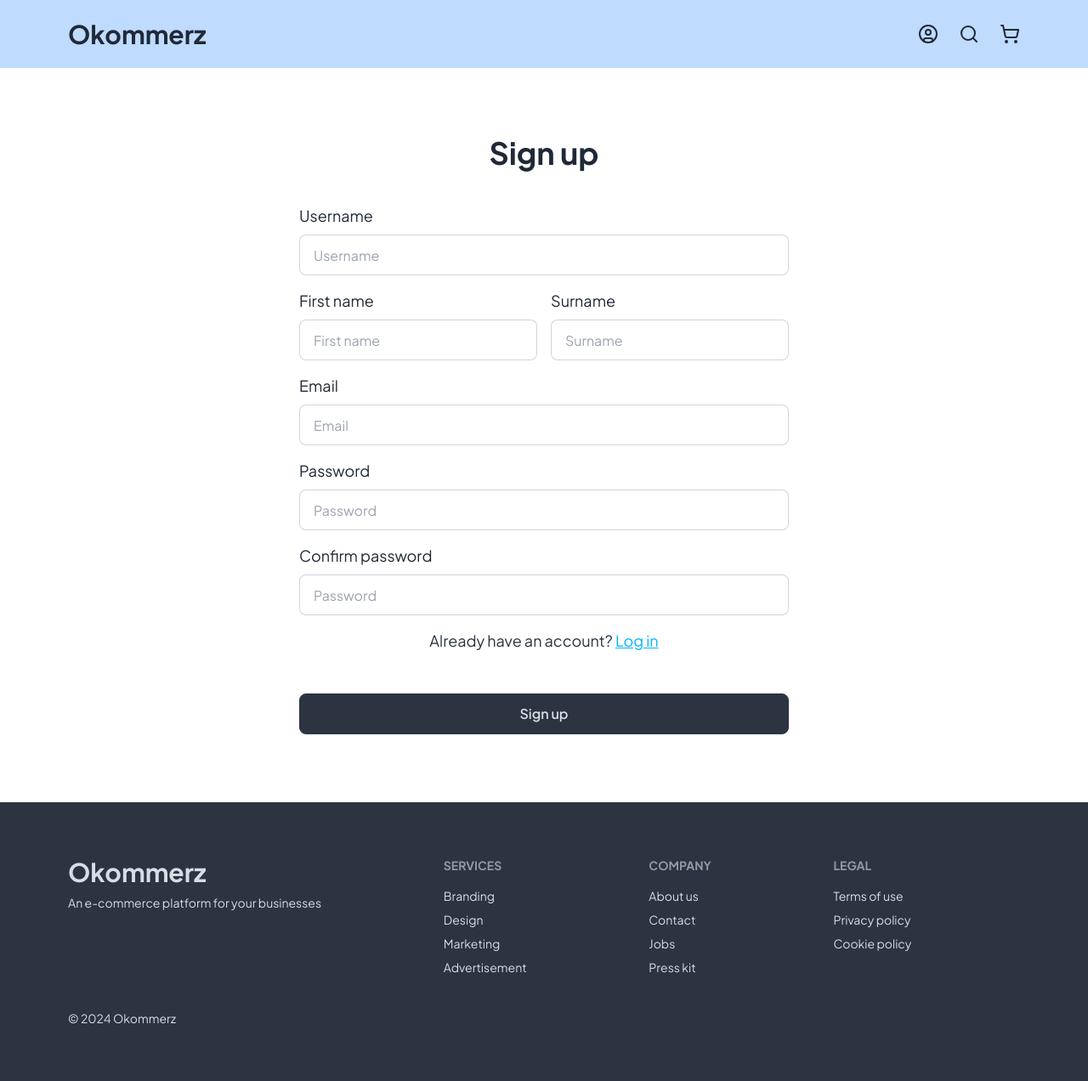
After one commit to suttirakcha/okommerz, a Django app: page /signup/ in a window 1280 px wide. The commit adds this page. Shown: the whole page at 85% size. Run offline with Django 4.2, Linux system fonts and the light colour scheme; some libraries are stand-ins or nearby versions.

Commit message:
Create a sign up form and a searchbar

```diff
--- a/okommerz/settings.py
+++ b/okommerz/settings.py
@@ -108,9 +108,9 @@ LOGOUT_REDIRECT_URL = '/'
 # Internationalization
 # https://docs.djangoproject.com/en/4.2/topics/i18n/
 
-LANGUAGE_CODE = 'en-us'
+LANGUAGE_CODE = 'en-gb'
 
-TIME_ZONE = 'UTC'
+TIME_ZONE = 'Asia/Bangkok'
 
 USE_I18N = True
 
--- a/products/forms.py
+++ b/products/forms.py
@@ -1,13 +1,19 @@
 from django import forms
+from django.contrib.auth.forms import UserCreationForm
+from django.contrib.auth.models import User
 
 class SignInForm(forms.Form):
     username = forms.CharField(max_length=255)
     password = forms.CharField(max_length=255, widget=forms.PasswordInput)
 
-class SignUpForm(forms.Form):
+class SignUpForm(UserCreationForm):
     username = forms.CharField(max_length=255)
     first_name = forms.CharField(max_length=255)
-    surname = forms.CharField(max_length=255)
+    last_name = forms.CharField(max_length=255)
     email = forms.EmailField()
-    password = forms.CharField(max_length=255, widget=forms.PasswordInput)
-    reenter_password = forms.CharField(max_length=255, widget=forms.PasswordInput)
+    password1 = forms.CharField(max_length=255, widget=forms.PasswordInput)
+    password2 = forms.CharField(max_length=255, widget=forms.PasswordInput)
+
+    class Meta:
+        model = User
+        fields = ('username', 'first_name', 'last_name', 'email', 'password1', 'password2')
--- a/products/templates/base.html
+++ b/products/templates/base.html
@@ -39,12 +39,13 @@
             <svg xmlns="http://www.w3.org/2000/svg" width="24" height="24" viewBox="0 0 24 24" fill="none" stroke="currentColor" stroke-width="2" stroke-linecap="round" stroke-linejoin="round" class="lucide lucide-circle-user"><circle cx="12" cy="12" r="10"/><circle cx="12" cy="10" r="3"/><path d="M7 20.662V19a2 2 0 0 1 2-2h6a2 2 0 0 1 2 2v1.662"/></svg>
           </a>
         {% endif %}
+        {% include 'searchbar.html' %}
         {% include 'cart.html' %}
       </nav>
     </div>
   </header>
   {% block hero %}{% endblock %}
-  <main class='page-container main-body px-10 py-20 lg:p-20'>
+  <main class='page-container main-body p-10 lg:p-20'>
     {% block content %}
     {% endblock %}
   </main>
--- a/products/templates/cart.html
+++ b/products/templates/cart.html
@@ -17,7 +17,7 @@
 
       <div class='h-full flex flex-col justify-center items-center gap-y-2'>
         <h1 class='text-xl font-bold'>Your cart is empty</h1>
-        <p>Go to the shop and browse for any products.</p>
+        <p>Let's go to the shop and browse any products.</p>
       </div>
 
       <div class='invisible'>
--- /dev/null
+++ b/products/templates/searchbar.html
@@ -0,0 +1,20 @@
+<div class="drawer drawer-end">
+  <input id="search-drawer" type="checkbox" class="drawer-toggle" />
+  <div class="drawer-content">
+    <label for="search-drawer" class='cursor-pointer'>
+      <svg xmlns="http://www.w3.org/2000/svg" width="24" height="24" viewBox="0 0 24 24" fill="none" stroke="currentColor" stroke-width="2" stroke-linecap="round" stroke-linejoin="round" class="lucide lucide-search"><circle cx="11" cy="11" r="8"/><path d="m21 21-4.3-4.3"/></svg>
+    </label>
+  </div>
+  <div class="drawer-side overflow-hidden z-[99]">
+    <label for="search-drawer" aria-label="close sidebar" class="drawer-overlay"></label>
+    <div class='menu p-6 w-full min-h-full bg-base-200 text-base-content flex flex-col justify-between'>
+      <div class='flex lg:grid grid-cols-3 items-center'>
+        <div></div>
+        <input type="text" placeholder="Search products" class="input input-bordered w-full max-w-lg" />
+        <label class='cursor-pointer flex justify-end ml-4 lg:ml-0' aria-label="close sidebar" for='search-drawer'>
+          <svg xmlns="http://www.w3.org/2000/svg" width="24" height="24" viewBox="0 0 24 24" fill="none" stroke="currentColor" stroke-width="2" stroke-linecap="round" stroke-linejoin="round" class="lucide lucide-x"><path d="M18 6 6 18"/><path d="m6 6 12 12"/></svg>
+        </label>
+      </div>
+    </div>
+  </div>
+</div>
--- a/products/templates/signup.html
+++ b/products/templates/signup.html
@@ -4,24 +4,43 @@
 
 {% block content %}
 
-<div id='signin-form'>
+<div id='signup-form'>
   <h1 class='text-4xl font-bold text-center mb-10'>Sign up</h1>
 
-  <form method='POST' class='flex flex-col gap-y-2 max-w-xl mx-auto'>
+  <form method='POST' class='flex flex-col gap-y-4 max-w-xl mx-auto'>
     {% csrf_token %}
+
     <div class='flex flex-col gap-y-2'>
-      <label for="id_username" class='text-lg' id='user_label'>Username</label>
+      <label for="id_username" class='text-lg'>Username</label>
       <input type="text" placeholder="Username" class="input input-bordered w-full" name="username" maxlength="255" required="" id="id_username"/>
-      <p id='user_error' class='text-red-500'></p>
+    </div>
+    <div class='flex gap-4'>
+      <div class='flex flex-col gap-y-2 w-full'>
+        <label for="id_first_name" class='text-lg'>First name</label>
+        <input type="text" placeholder="First name" class="input input-bordered w-full" name="first_name" maxlength="255" required="" id="id_first_name">
+      </div>
+      <div class='flex flex-col gap-y-2 w-full'>
+        <label for="id_surname" class='text-lg'>Surname</label>
+        <input type="text" placeholder="Surname" name="last_name" class="input input-bordered w-full" maxlength="255" required="" id="id_surname">
+      </div>
     </div>
     <div class='flex flex-col gap-y-2'>
-      <label for="id_password" class='text-lg' id='pass_label'>Password</label>
-      <input type="password" placeholder="Password" class="input input-bordered w-full" name="password" maxlength="255" required="" id="id_password"/>
-      <p id='pass_error' class='text-red-500'></p>
+      <label for="id_email" class='text-lg'>Email</label>
+      <input type="email" placeholder="Email" name="email" class="input input-bordered w-full" maxlength="255" required="" id="id_email">
     </div>
-    <a class='text-neutral hover:underline'>Forgot password?</a>
-    <p class='text-red-500 text-sm'>{{ message }}</p>
-    <button class='btn btn-neutral'>Submit</button>
+    <div class='flex flex-col gap-y-2'>
+      <label for="id_password" class='text-lg'>Password</label>
+      <input type="password" placeholder="Password" name="password1" autocomplete="new-password" class="input input-bordered w-full" maxlength="255" required="" id="id_password1">
+    </div>
+    <div class='flex flex-col gap-y-2'>
+      <label for="id_password2" class='text-lg'>Confirm password</label>
+      <input type="password" placeholder="Password" name="password2" autocomplete="new-password" class="input input-bordered w-full" required="" id="id_password2">
+    </div>
+    <div class='flex flex-col w-full mb-4'>
+      <p class='text-neutral text-lg w-full text-center'>Already have an account? <a class='link link-info' href='/login'>Log in</a></p>
+    </div>
+    <p class='text-error text-sm'>{{ message }}</p>
+    <button class='btn btn-neutral text-base'>Sign up</button>
   </form>
 </div>
 
--- a/products/urls.py
+++ b/products/urls.py
@@ -5,5 +5,6 @@ urlpatterns = [
     path('', views.shop),
     path('product/<int:pk>', views.single_product),
     path('login/', views.login_acc),
+    path('signup/', views.signup_acc),
     path('logout/', views.logout_acc)
 ]
--- a/products/views.py
+++ b/products/views.py
@@ -3,6 +3,7 @@ from django.shortcuts import render
 # Create your views here.
 from django.shortcuts import render, HttpResponse, get_object_or_404, HttpResponseRedirect
 from django.contrib.auth import authenticate, login, logout, user_logged_out
+from django.contrib.auth.models import User
 from .models import *
 from . import forms
 
@@ -10,16 +11,15 @@ from . import forms
 
 def shop(request):
     carousels = MarketingCampaign.objects.all()
-    category = ProductCategory.objects.all()
-    products = ProductItem.objects.all()
-    return render(request, 'shop.html', {'carousels': carousels, 'products': products, 'categories': category})
+    categories = ProductCategory.objects.all()
+    products = ProductItem.objects.filter()
+    return render(request, 'shop.html', {'carousels': carousels, 'products': products, 'categories': categories})
 
 def single_product(request, pk):
     products = get_object_or_404(ProductItem, pk=pk)
     return render(request, 'single-product.html', {'products':products})
 
 def login_acc(request):
-    form = forms.SignInForm()
     message = ''
     if request.method == 'POST':
         form = forms.SignInForm(request.POST)
@@ -33,12 +33,52 @@ def login_acc(request):
                 return HttpResponseRedirect(redirect_to='/')
             else:
                 message = 'Your username or password is incorrect. Please try again.'
+    else:
+        form = forms.SignInForm()
 
     if request.user.is_authenticated:
         return HttpResponseRedirect(redirect_to='/')
     else:
         return render(request, 'login.html', context={'form': form, 'message': message})
 
+def signup_acc(request):
+    error_message = ''
+    if request.method == 'POST':
+        form = forms.SignUpForm(request.POST)
+        if form.is_valid():
+            username = form.cleaned_data['username']
+            first_name = form.cleaned_data['first_name']
+            last_name = form.cleaned_data['last_name']
+            email = form.cleaned_data['email']
+            password = form.cleaned_data['password1']
+            confirm_password = form.cleaned_data['password2']
+
+            if password == confirm_password:
+                user = User.objects.create_user(
+                    username=username,
+                    first_name=first_name,
+                    last_name=last_name,
+                    email=email,
+                    password=password
+                )
+
+                user = authenticate(request, username=username, password=password)
+                login(request, user)
+
+                return HttpResponseRedirect(redirect_to='/login')
+            else:
+                form.add_error('confirm_password', 'Passwords do not match')
+                error_message = 'Passwords do not match'
+        else:
+            error_message = 'There was an error while signing in. Please try again.'
+    else:
+        form = forms.SignUpForm()
+
+    if request.user.is_authenticated:
+        return HttpResponseRedirect(redirect_to='/')
+    else:
+        return render(request, 'signup.html', {'form': form, 'message': error_message})
+
 def logout_acc(request):
     logout(request)
     if user_logged_out:
```
Also changed, not shown: products/templates/login.html (+3 -5 lines), products/templates/shop.html (+8 -7 lines), db.sqlite3.
